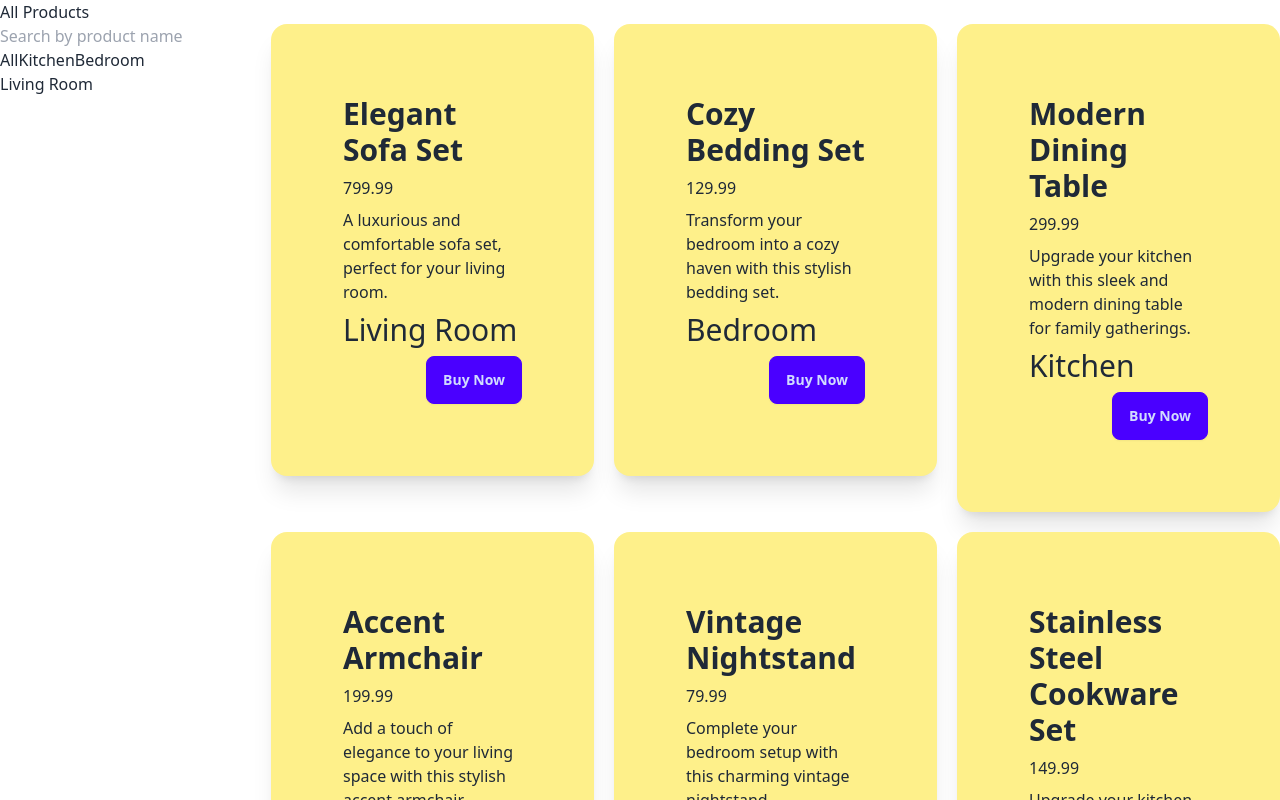
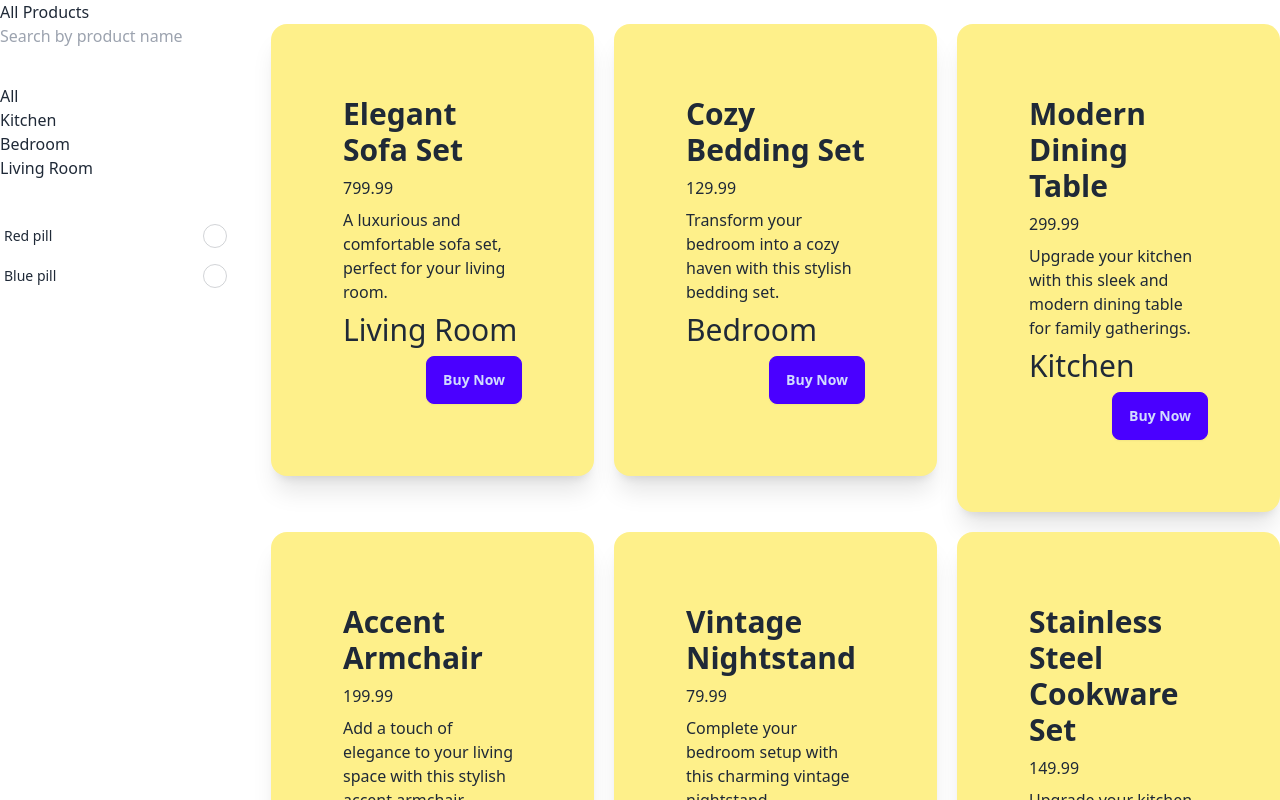
Before and after one commit to Sumaiyakhan322/artisan-village, a React (Vite) app: page /all in a window 1280 px wide. Shown: the top 800 px of the page. Built offline with nearby package versions, Linux system fonts and the light colour scheme.

Commit message:
added price for sorting

```diff
--- a/src/Pages/AllProducts.jsx
+++ b/src/Pages/AllProducts.jsx
@@ -1,17 +1,15 @@
-//
-
-import React, { useEffect, useState } from "react";
+import { useEffect, useState } from "react";
 
 const AllProducts = () => {
   const [allData, setAllData] = useState([]);
   const [filterData, setFilterData] = useState([]);
   const [searchTerm, setSearchTerm] = useState("");
+  const [price,setPrice]=useState('null');
 
   useEffect(() => {
-    // Simulating fetching data from 'all.json'
     const fetchData = async () => {
       try {
-        const response = await fetch('all.json');
+        const response = await fetch("all.json");
         const data = await response.json();
         setAllData(data);
         setFilterData(data);
@@ -34,30 +32,90 @@ const AllProducts = () => {
   };
 
   const handleCategory = (selectedCategory) => {
-    const categoryWiseItems = allData.filter((item) =>
-      (selectedCategory === "All" || item.category === selectedCategory) &&
-      item.name.toLowerCase().includes(searchTerm)
+    const categoryWiseItems = allData.filter(
+      (item) =>
+        (selectedCategory === "All" || item.category === selectedCategory) &&
+        item.name.toLowerCase().includes(searchTerm)
     );
     setFilterData(categoryWiseItems);
   };
+ const handlePrice=e=>{
 
+ console.log(price);
+
+ }
+ const handleChange=e=>{
+  setPrice(e.target.value)
+ }
 
   return (
-    <div className="flex gap-10">
-      <div>
+    <div className="flex gap-10 ">
+      <div className="space-y-9">
         <input
           type="text"
           name="name"
           onChange={handleSearch}
           placeholder="Search by product name"
         />
+        <div className="">
+          <button className="block" onClick={() => handleCategory("All")}>
+            All
+          </button>
+          <button className="block" onClick={() => handleCategory("Kitchen")}>
+            Kitchen
+          </button>
+          <button className="block" onClick={() => handleCategory("Bedroom")}>
+            Bedroom
+          </button>
+          <button
+            className="block"
+            onClick={() => handleCategory("Living Room")}
+          >
+            Living Room
+          </button>
+        </div>
         <div>
-          <button onClick={() => handleCategory("All")}>All</button>
-          <button onClick={() => handleCategory("Kitchen")}>Kitchen</button>
-          <button onClick={() => handleCategory("Bedroom")}>Bedroom</button>
-          <button onClick={() => handleCategory("Living Room")}>Living Room</button>
+
+
+              <div>
+                <form action="" onClick={handlePrice}>
+
+
+          <div className="form-control">
+            <label className="label cursor-pointer">
+              <span className="label-text">Red pill</span>
+              <input
+                type="radio"
+                name="radio1"
+                className="radio checked:bg-red-500"
+                value={'Red pill'}
+                checked={setPrice==='Red pill'}
+                onChange={handleChange}
+
+              />
+            </label>
+          </div>
+          <div className="form-control">
+            <label className="label cursor-pointer">
+              <span className="label-text">Blue pill</span>
+              <input
+                type="radio"
+                name="radio1"
+                className="radio checked:bg-blue-500"
+                value={'Blue pill'}
+                checked={setPrice==='Blue pill'}
+                onChange={handleChange}
+              />
+            </label>
+          </div>
+          </form>
         </div>
+
+
       </div>
+
+      </div>
+
       <div className="grid grid-cols-3 gap-5">
         {filterData.map((item) => (
           <div key={item.id}>
```
